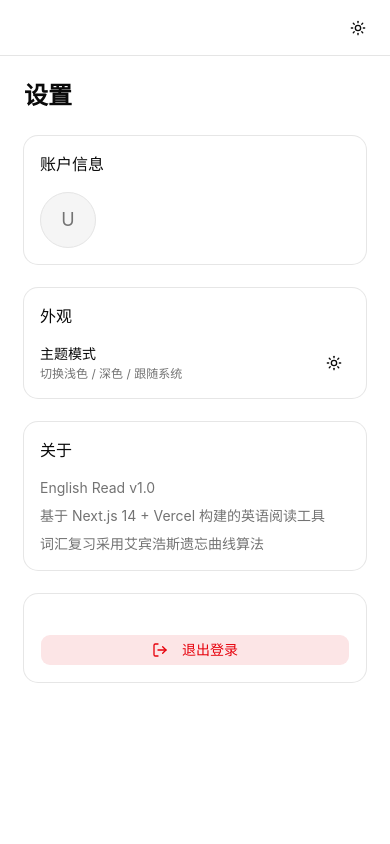
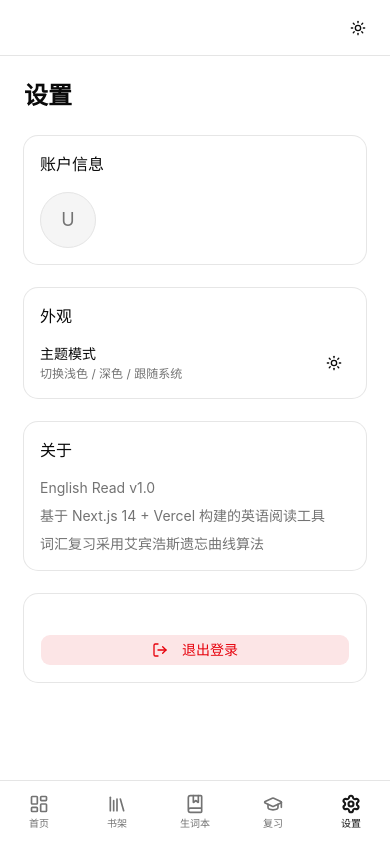
Before and after one commit to bitbw/english-read, a Next.js app: page /settings in a window 390 px wide. Built offline with nearby package versions, Linux system fonts and the light colour scheme; no server answers.

Commit message:
feat: implement BottomNav component and integrate it into AppLayout

```diff
--- a/src/app/(app)/layout.tsx
+++ b/src/app/(app)/layout.tsx
@@ -1,5 +1,6 @@
 import { Sidebar } from "@/components/layout/sidebar";
 import { Topbar } from "@/components/layout/topbar";
+import { BottomNav } from "@/components/layout/bottom-nav";
 
 export default function AppLayout({ children }: { children: React.ReactNode }) {
   return (
@@ -7,10 +8,11 @@ export default function AppLayout({ children }: { children: React.ReactNode }) {
       <Sidebar />
       <div className="flex flex-col flex-1 overflow-hidden">
         <Topbar />
-        <main className="flex-1 overflow-y-auto p-6">
+        <main className="flex-1 overflow-y-auto p-6 pb-20 md:pb-6">
           {children}
         </main>
       </div>
+      <BottomNav />
     </div>
   );
 }
--- /dev/null
+++ b/src/components/layout/bottom-nav.tsx
@@ -0,0 +1,50 @@
+"use client";
+
+import Link from "next/link";
+import { usePathname } from "next/navigation";
+import { cn } from "@/lib/utils";
+import {
+  LayoutDashboard,
+  Library,
+  BookMarked,
+  GraduationCap,
+  Settings,
+} from "lucide-react";
+
+const navItems = [
+  { href: "/dashboard", label: "首页", icon: LayoutDashboard },
+  { href: "/library", label: "书架", icon: Library },
+  { href: "/vocabulary", label: "生词本", icon: BookMarked },
+  { href: "/vocabulary/review", label: "复习", icon: GraduationCap },
+  { href: "/settings", label: "设置", icon: Settings },
+];
+
+export function BottomNav() {
+  const pathname = usePathname();
+
+  return (
+    <nav className="md:hidden fixed bottom-0 left-0 right-0 z-50 bg-card border-t border-border flex items-stretch h-16 safe-area-inset-bottom">
+      {navItems.map(({ href, label, icon: Icon }) => {
+        const isActive =
+          href === "/dashboard"
+            ? pathname === "/dashboard"
+            : pathname.startsWith(href);
+        return (
+          <Link
+            key={href}
+            href={href}
+            className={cn(
+              "flex-1 flex flex-col items-center justify-center gap-0.5 text-[10px] font-medium transition-colors",
+              isActive
+                ? "text-primary"
+                : "text-muted-foreground"
+            )}
+          >
+            <Icon className={cn("h-5 w-5", isActive && "stroke-[2.5]")} />
+            {label}
+          </Link>
+        );
+      })}
+    </nav>
+  );
+}
```
